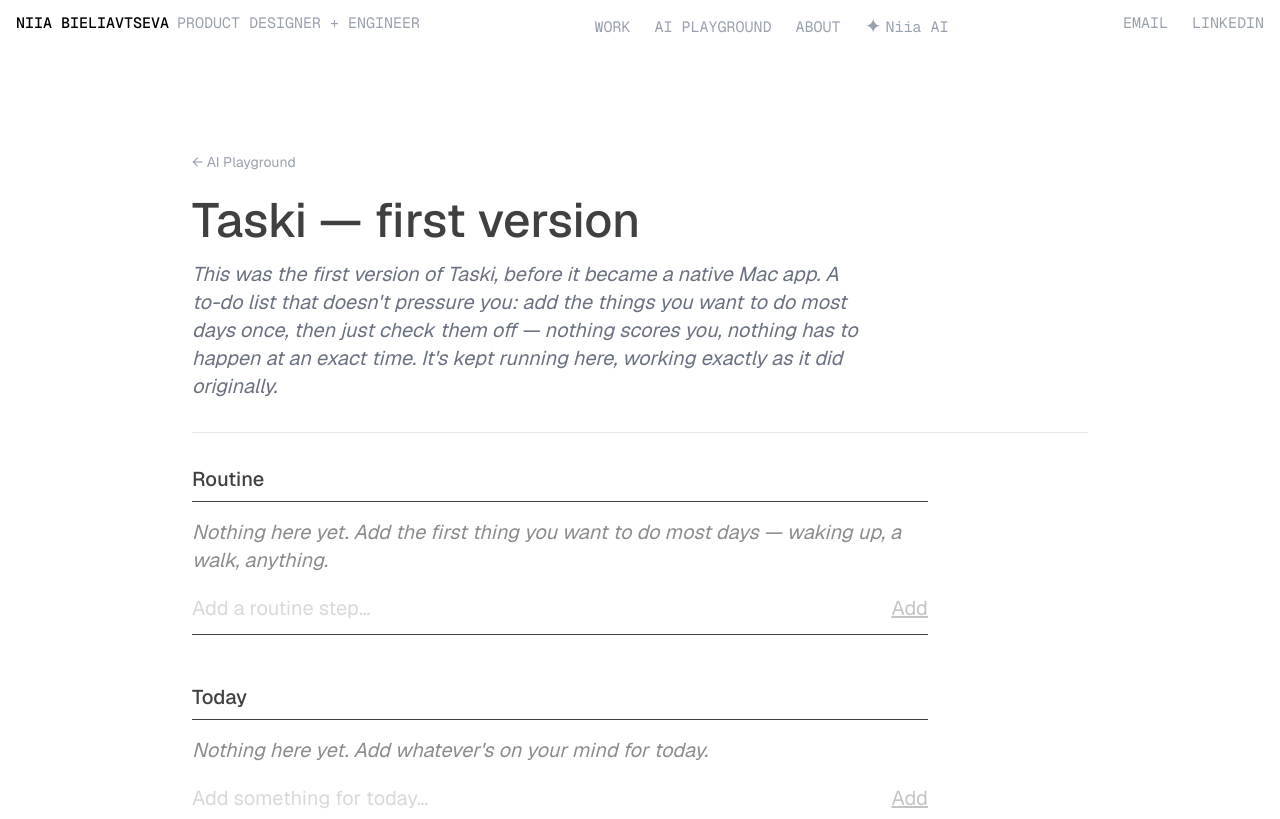
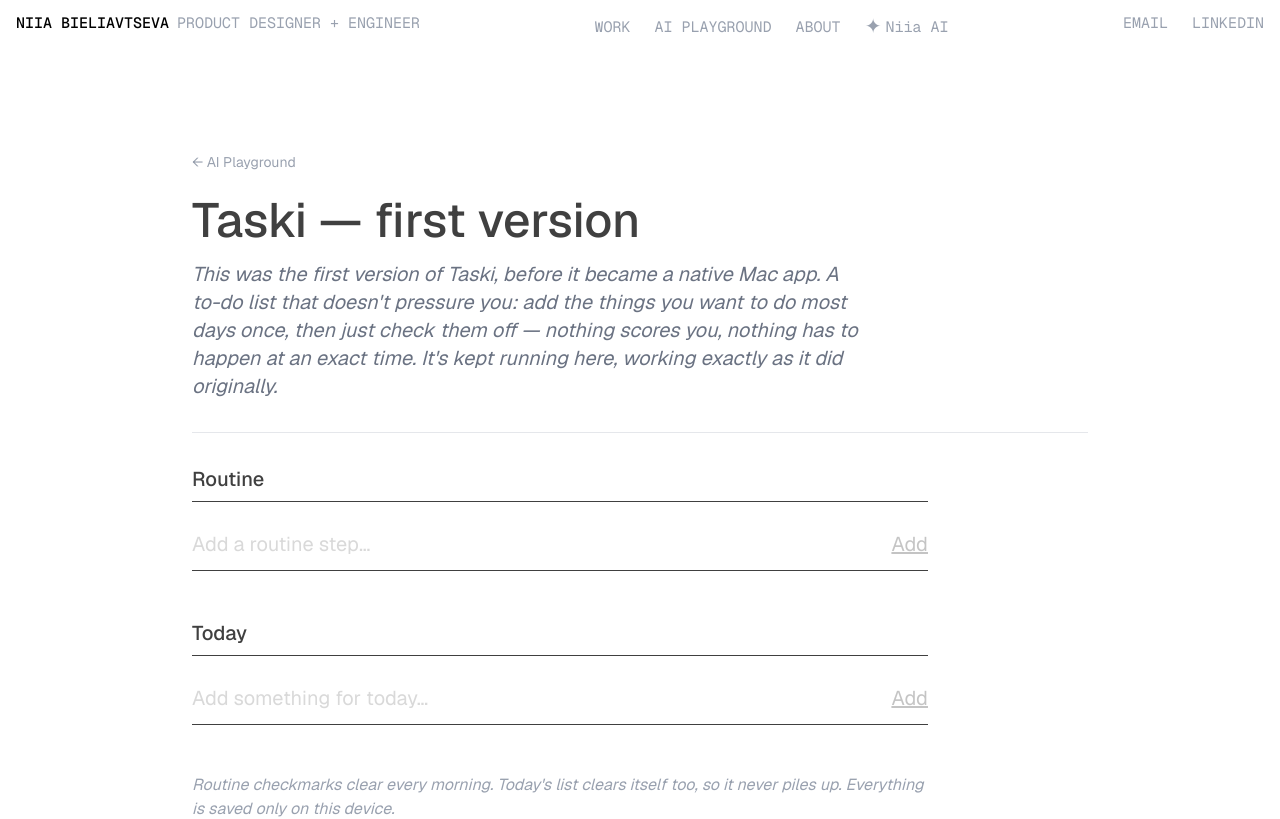
Before and after one commit to hey-niia/niia-design, a React (Vite) app: page /taski-v1 in a window 1280 px wide. Shown: the top 819 px of the page. Built offline with nearby package versions, Linux system fonts and the light colour scheme.

Commit message:
Remove empty-state placeholder copy from Taski v1
The input fields already carry their own placeholder text, so the extra 'Nothing here yet' lines were redundant.

```diff
--- a/src/pages/TaskiV1.tsx
+++ b/src/pages/TaskiV1.tsx
@@ -189,13 +189,6 @@
               )}
             </div>
 
-            {data.routine.length === 0 && (
-              <p className="mb-2 italic opacity-60">
-                Nothing here yet. Add the first thing you want to do most days —
-                waking up, a walk, anything.
-              </p>
-            )}
-
             {data.routine.length > 0 && (
               <ul className="mb-2">
                 {data.routine.map((t) => (
@@ -243,12 +236,6 @@
                 </button>
               )}
             </div>
-
-            {data.today.length === 0 && (
-              <p className="mb-2 italic opacity-60">
-                Nothing here yet. Add whatever's on your mind for today.
-              </p>
-            )}
 
             {data.today.length > 0 && (
               <ul className="mb-2">
```
